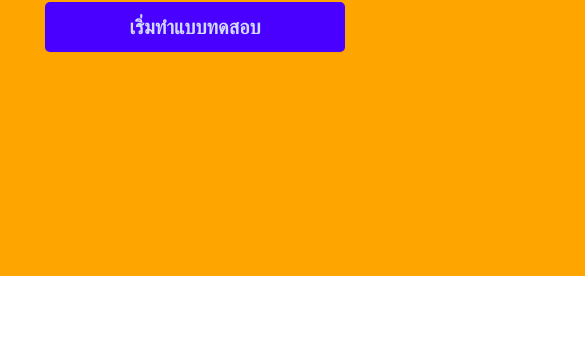
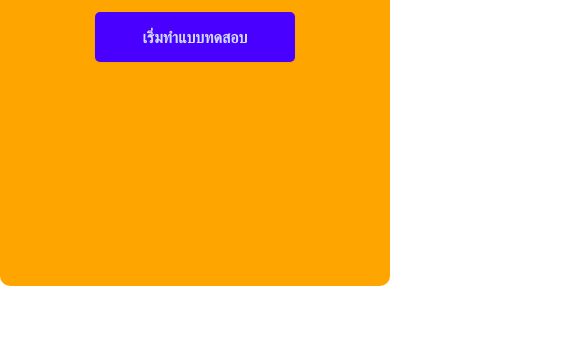
Before and after one commit to ThapananKulab/SekLoso-Quiz, a Gatsby site: page /App in a window 390 px wide. Shown: the part 498-844 px from the top of the page, 585 px wide, since content can reach past the window. Built offline with nearby package versions, Linux system fonts and the light colour scheme; Gatsby itself is replaced by a stand-in of ours.

Commit message:
Update App.css

```diff
--- a/src/pages/App.css
+++ b/src/pages/App.css
@@ -10,7 +10,8 @@
 .menu,
 .quiz,
 .score {
-  width: 1750px;
+  width: 100%; /* เปลี่ยนจาก 1750px เป็น 100% ให้เต็มพื้นที่ */
+  max-width: 1750px; /* กำหนดความกว้างสูงสุด */
   height: 750px;
   background-color: orange;
   border-radius: 10px;
@@ -18,6 +19,7 @@
   flex-direction: column;
   justify-content: center;
   align-items: center;
+  margin: 10px; /* เพิ่ม margin เพื่อความสวยงาม */
 }
 
 .menu button,
@@ -36,3 +38,21 @@
   background: orange;
   color: #fff;
 }
+
+/* Media queries เพื่อทำให้ responsive */
+@media (max-width: 1200px) {
+  .menu,
+  .quiz,
+  .score {
+    max-width: 100%; /* เปลี่ยนเป็น 100% เมื่อหน้าจอเล็กกว่า 1200px */
+  }
+}
+
+@media (max-width: 600px) {
+  .menu button,
+  .quiz button,
+  .score button {
+    width: 200px; /* ปรับขนาด button เมื่อหน้าจอเล็กกว่า 600px */
+    font-size: 16px; /* ปรับ font-size ของ button เมื่อหน้าจอเล็กกว่า 600px */
+  }
+}
```
